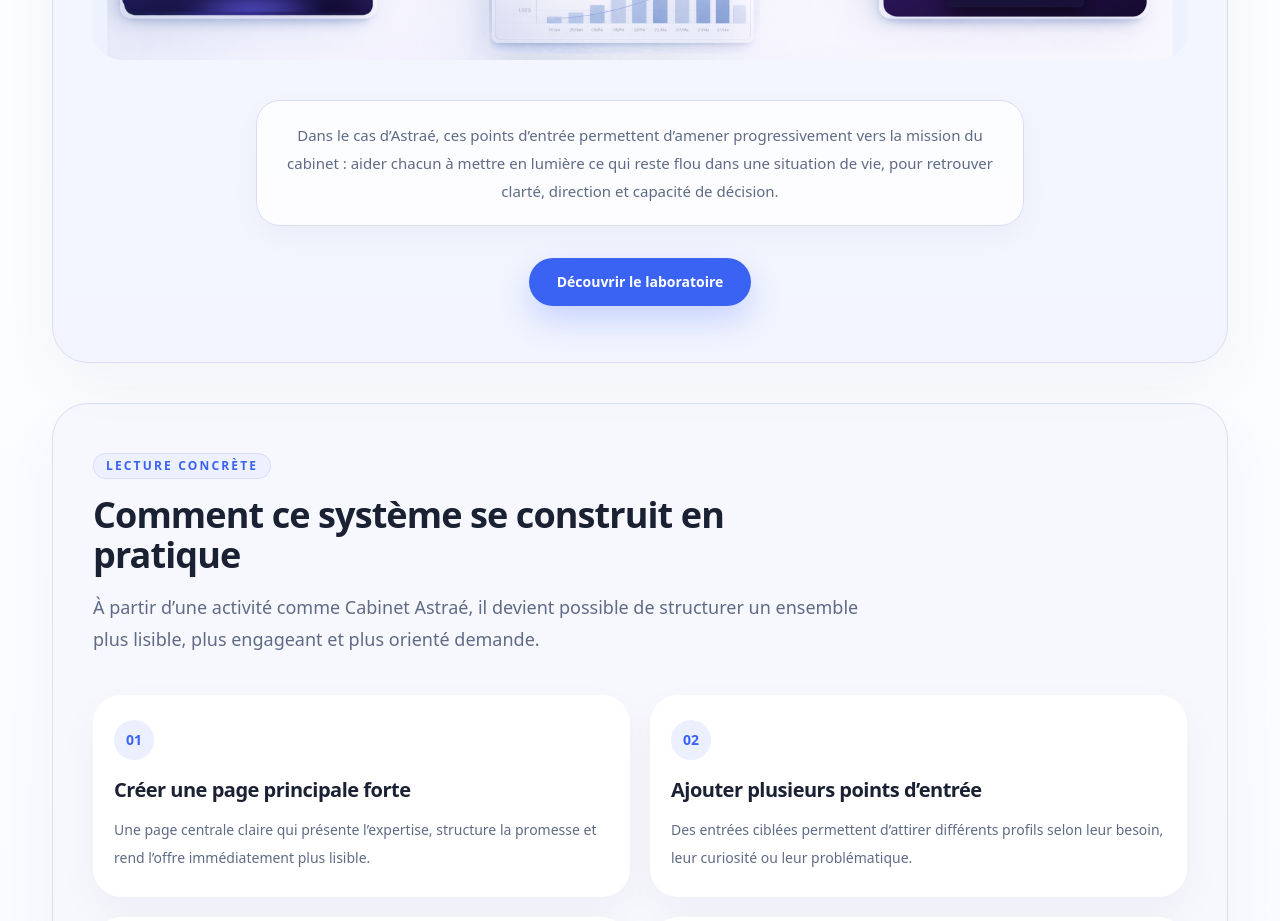
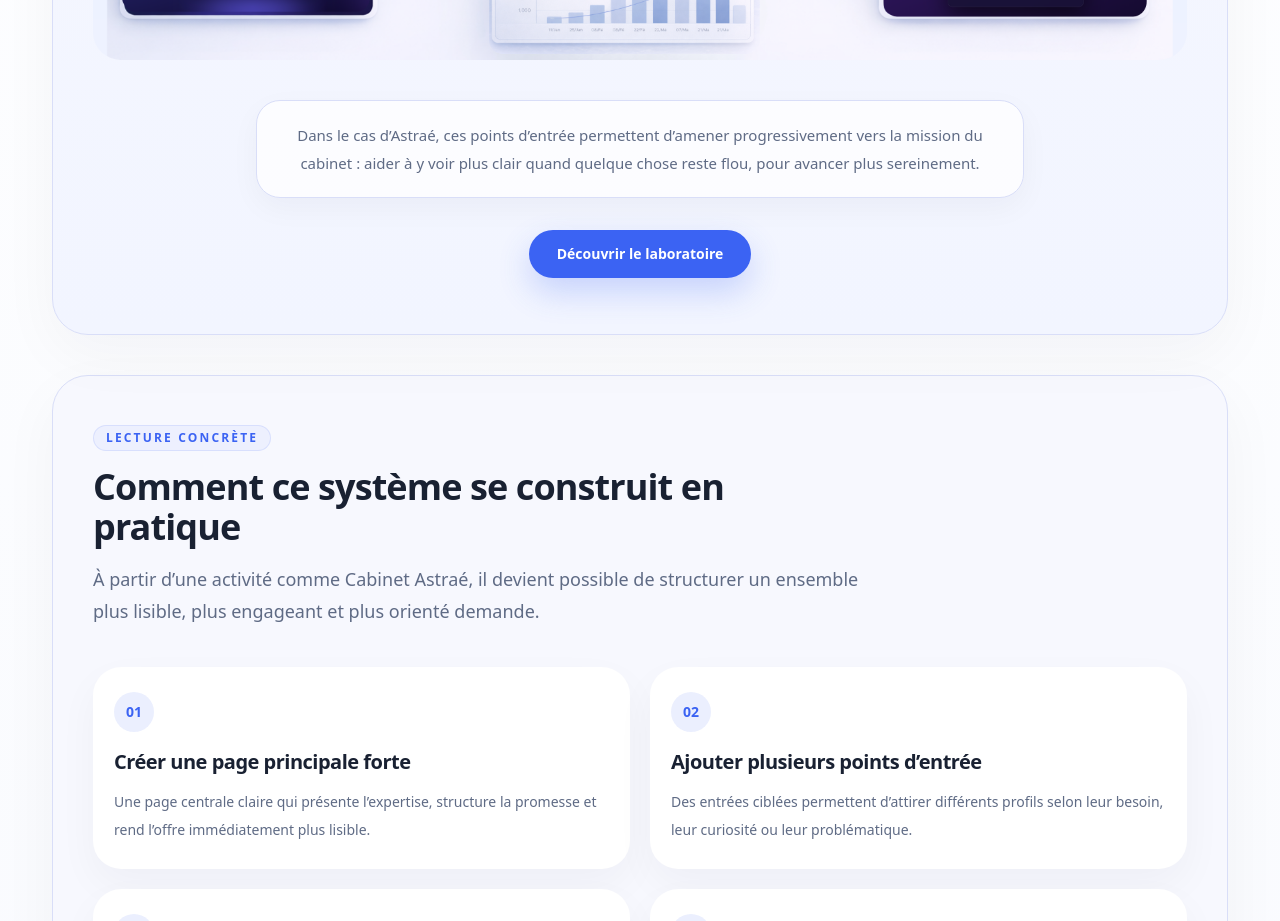
Before and after one commit to arnaudcrestey/portail-site-vitrine, a Next.js app: page /systeme in a window 1280 px wide. Shown: the part 1120-2041 px from the top of the page. Built offline with nearby package versions, Linux system fonts and the light colour scheme.

Commit message:
Update page.tsx

```diff
--- a/app/systeme/page.tsx
+++ b/app/systeme/page.tsx
@@ -78,8 +78,7 @@ export default function SystemePage() {
             <div className="relative mx-auto mt-10 max-w-3xl rounded-[24px] border border-[#d9def8] bg-white/75 px-6 py-5 text-center shadow-[0_10px_30px_rgba(15,23,42,0.04)]">
               <p className="text-sm leading-7 text-slate sm:text-[15px]">
                 Dans le cas d’Astraé, ces points d’entrée permettent d’amener progressivement vers
-                la mission du cabinet&nbsp;: aider chacun à mettre en lumière ce qui reste flou dans
-                une situation de vie, pour retrouver clarté, direction et capacité de décision.
+                la mission du cabinet&nbsp;: aider à y voir plus clair quand quelque chose reste flou, pour avancer plus sereinement.
               </p>
             </div>
 
```
